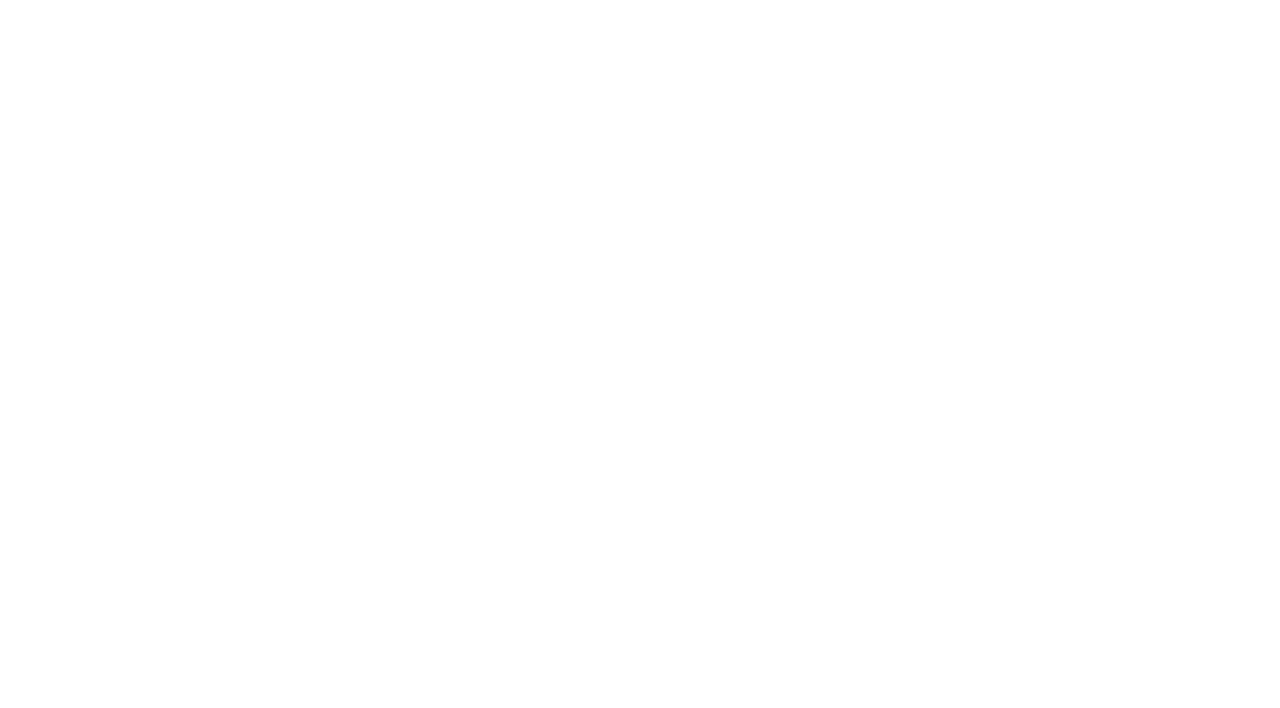
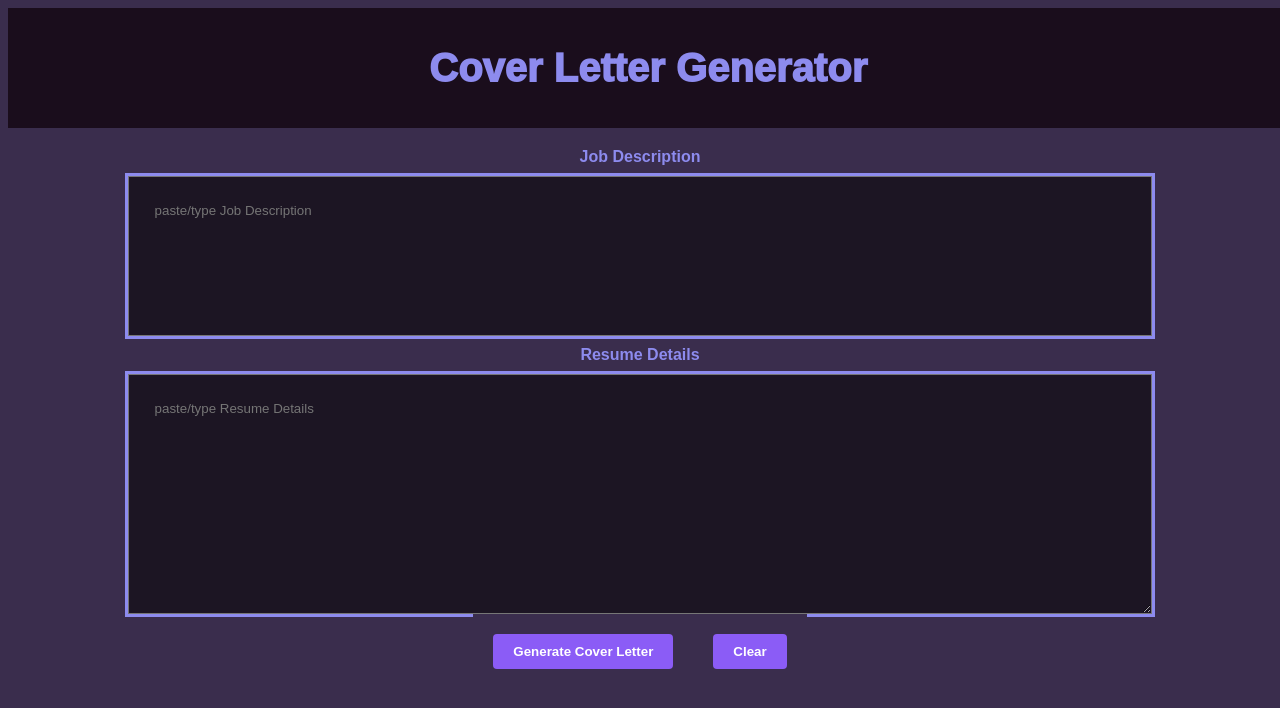
Before and after one commit to SaifBhuiya/Cover-Letter-Generator, a React (Create React App) app in the folder Frontend/my-app/: page / in a window 1280 px wide. Shown: the top 708 px of the page. Built offline with nearby package versions, Linux system fonts and the light colour scheme; the HTML template or start-up script is replaced by a standard one.

Commit message:
frontend+test

```diff
--- a/Frontend/my-app/src/App.css
+++ b/Frontend/my-app/src/App.css
@@ -0,0 +1,69 @@
+* {
+    font-family: 'Poppins', sans-serif;
+    background-color: #3a2d4d;
+    color: #8d8bee;
+}
+
+header {
+    width: 100vw;
+    height: 15vh;
+    background-color: #1a0d1c;
+    display: flex;
+    align-items: center;
+    justify-content: center;
+    font-size: 40px;
+    font-weight: 1000;
+}
+
+section{
+    margin:10px;
+    display:flex;
+    flex-direction:column;
+    justify-content:center;
+    align-items:center;
+
+}
+label {
+    margin: 10px;
+    font-weight: 600;
+}
+#Job_Desc_Input {
+    background-color: #1c1523;
+    color: white;
+    width: 80vw;
+    height: 20vh;
+    resize: none;
+    overflow-y: auto;
+    word-wrap: break-word;
+    white-space: pre-wrap;
+    padding: 2vw;
+    outline: 3px solid;
+    outline-color: #8d8bee;
+    box-sizing: border-box;
+}
+
+#Resume_Input {
+    background-color: #1c1523;
+    color: white;
+    width: 80vw;
+    height: 30vh;
+    align-items: center;
+    box-sizing: border-box;
+    padding: 2vw;
+    outline: 3px solid;
+    outline-color: #8d8bee;
+}
+button {
+    background-color: #8B5CF6;
+    color: white;
+    padding: 10px 20px;
+    border: none;
+    border-radius: 4px;
+    font-weight: bold;
+    cursor: pointer;
+    transition: background-color 0.2s;
+    margin:20px;
+}
+    button:hover {
+        background-color: #1a0d1c;
+    }
--- a/Frontend/my-app/src/App.tsx
+++ b/Frontend/my-app/src/App.tsx
@@ -1,17 +1,63 @@
 import React from 'react';
 import './App.css';
+import { useState } from 'react';
+
 
 function App() {
-  return (
-    <div className="App">
 
-          <div className="paste_Input">
-              <div>
+    const [descInput, setDescInput] = useState<string>('');
+    const [resumeInput, setResumeInput] = useState<string>('');
 
-              </div>
-          </div>
-    </div>
-  );
+
+    const handleSubmit = () => {
+        fetch('http://127.0.0.1:8000/items',
+            {
+                method: 'POST',
+                headers: { 'Content-Type': 'text/plain', },
+                body: descInput
+            }
+        )
+            .then(response => response.text())
+            .then(data => console.log(data))
+            .catch(error => console.error('Error:', error));
+    };
+
+
+
+    function generate_CL() {
+        handleSubmit()
+    }
+    function clear_Input() {
+        setDescInput("")
+        setResumeInput("")
+    }
+
+    return (
+        <div className="App">
+            <header>
+                Cover Letter Generator
+            </header>
+
+            <section>
+                <label>Job Description</label>
+                <textarea id="Job_Desc_Input" value={descInput} placeholder="paste/type Job Description" onChange={(e) => setDescInput(e.target.value)}></textarea>
+
+                <label>Resume Details</label>
+                <textarea id="Resume_Input" value={resumeInput} placeholder="paste/type Resume Details" onChange={(e) => setResumeInput(e.target.value)}></textarea>
+                <div>
+                    <button onClick={() => generate_CL()}>
+                        Generate Cover Letter
+                    </button>
+                    <button onClick={() => clear_Input()}>
+                        Clear
+                    </button>
+                </div>
+
+            </section>
+
+
+        </div>
+    );
 }
 
 export default App;
```
